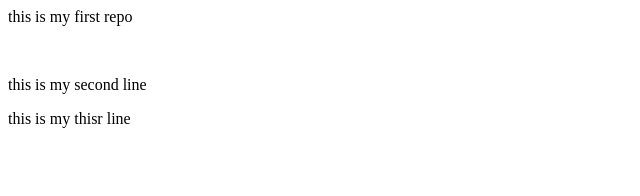
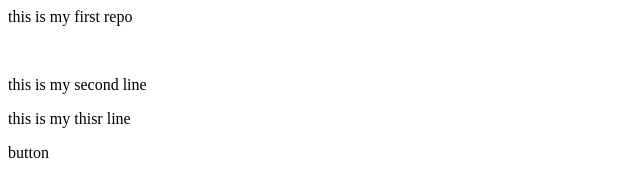
Before and after one commit to tikesh12345/local-repo, a plain HTML site: page index.html in a window 1280 px wide. Shown: the full height of the page, 0-640 px from the left. Drawn offline with Linux system fonts and the light colour scheme.

Commit message:
added button

```diff
--- a/index.html
+++ b/index.html
@@ -1,4 +1,5 @@
 <p>this is my first repo</p><br>
 <p> this is my second line</p>
 <p>this is my thisr line </p>
+<div class="button">button</div>
 <br><br>
```
